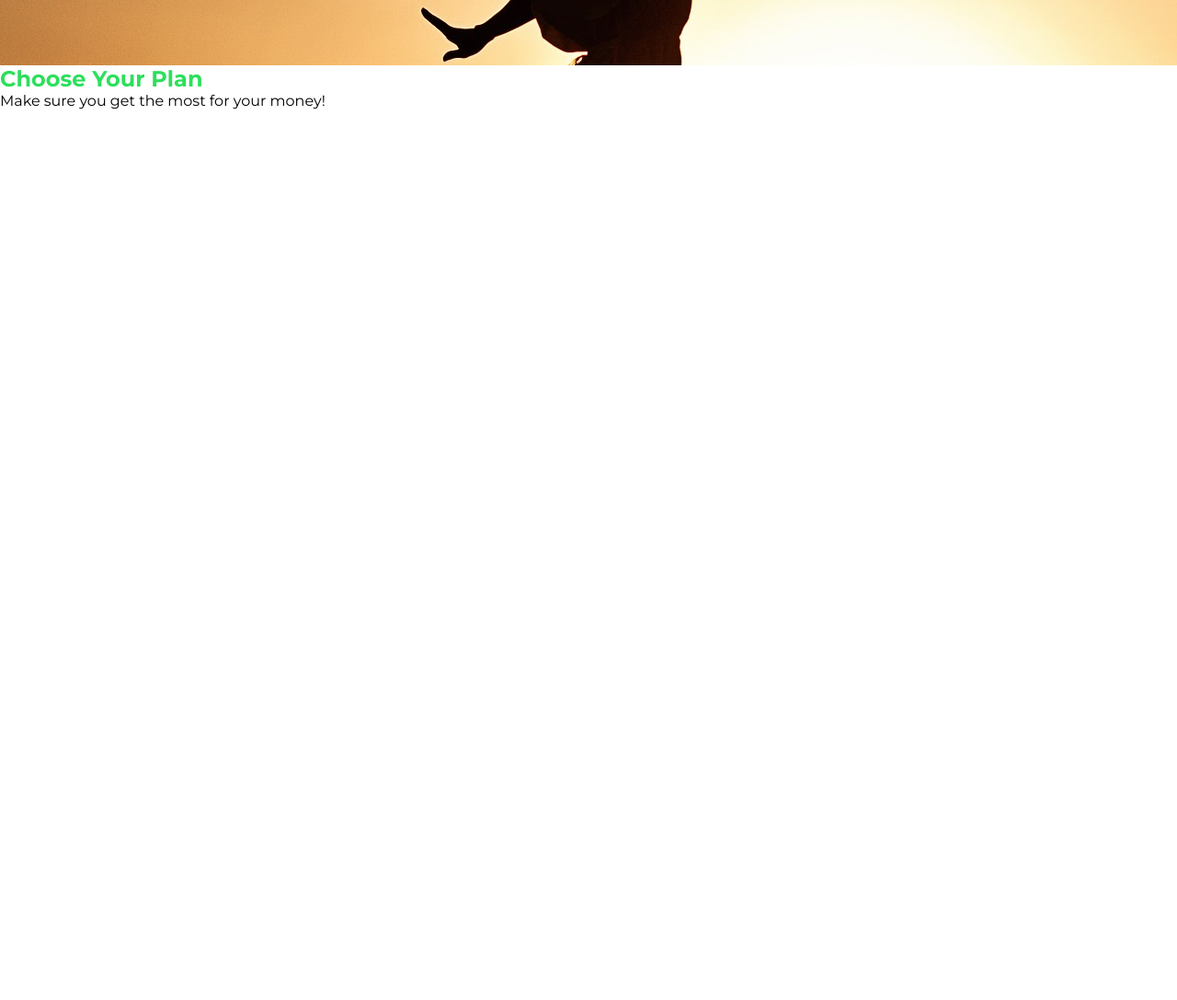
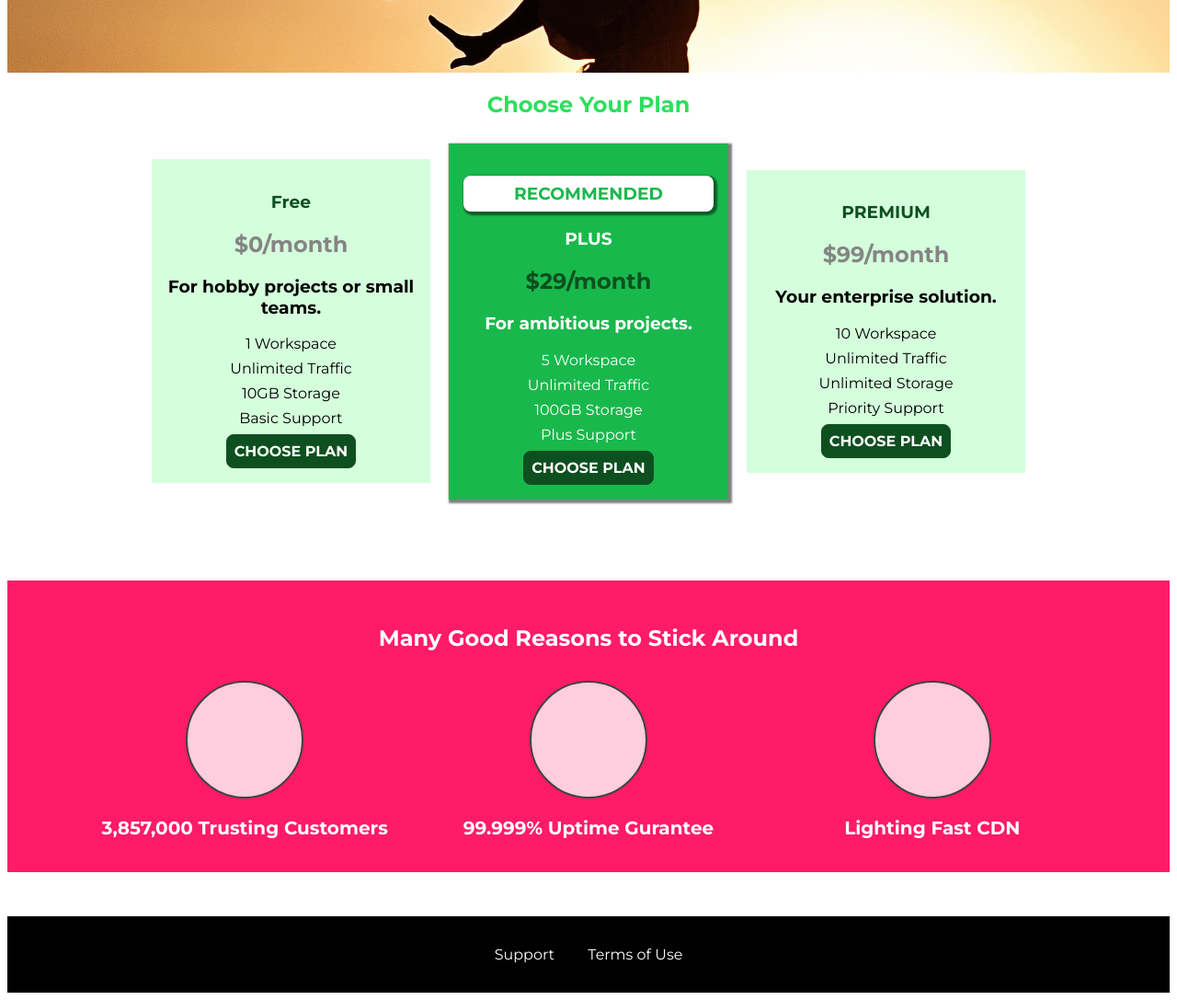
Before and after one commit to sanjaysah101/uHost, a plain HTML site: page index.html in a window 1280 px wide. Shown: the part 500-1587 px from the top of the page at 92% size. Before the commit the page ends 800 px from the top, so only its background shows below. Drawn offline with Linux system fonts and the light colour scheme.

Commit message:
Positioning Elements with CSS

```diff
--- /dev/null
+++ b/css/main.css
@@ -0,0 +1,115 @@
+
+#product-overview {
+  background-image: url("../images/freedom.jpg");
+  width: 100%;
+  height: 528px;
+  padding: 10px;
+}
+
+.section-title {
+  color: #2ddf5c;
+  text-align: center;
+}
+
+#product-overview h1 {
+  color: white;
+  font-family: "Anton", sans-serif;
+}
+
+
+.plan {
+  background-color: #d5ffdc;
+  text-align: center;
+  padding: 16px;
+  margin: 8px;
+  display: inline-block;
+  width: 30%;
+  vertical-align: middle;
+}
+
+.plan__list{
+  width: 80%;
+  margin: auto;
+  text-align: center;
+}
+
+.plan--highlighted {
+  background-color: #19b84c;
+  color: white;
+  box-shadow: 2px 2px 2px 2px rgba(0, 0, 0, 0.5);
+  box-shadow: 2px 2px 2px 2px rgba(0, 0, 0, 0.5);
+}
+
+.plan__annotation {
+  background-color: white;
+  color: #19b84c;
+  padding: 8px;
+  box-shadow: 2px 2px 2px 2px rgba(0, 0, 0, 0.5);
+  border-radius: 8px;
+}
+
+.plan__features {
+  list-style-type: none;
+  margin: 0;
+  padding: 0;
+}
+
+.plan__feature {
+  margin: 8px 0;
+}
+
+.plan__title {
+  color: #0e4f1f;
+}
+
+.plan__price {
+  color: #858585;
+}
+.plan--highlighted .plan__title {
+  color: white;
+}
+
+.plan--highlighted .plan__price {
+  color: #0e4f1f;
+}
+
+
+#key-features {
+  background-color: #ff1b68;
+  margin-top: 80px;
+  padding: 16px;
+}
+
+#key-features .section-title {
+  color: white;
+  margin: 32px;
+}
+
+.key-feature__list{
+  list-style-type: none;
+  margin: 0;
+  padding: 0;
+  text-align: center;
+}
+
+.key-feature {
+  display: inline-block;
+  width: 30%;
+  vertical-align: top;
+}
+
+.key-feature__image {
+  background-color: #ffcede;
+  width: 128px;
+  height: 128px;
+  border: 2px solid #424242;
+  border-radius: 50%;
+  margin: auto;
+}
+
+.key-feature__description {
+  text-align: center;
+  font-weight: bold;
+  color: white;
+  font-size: 20px;
+}
--- /dev/null
+++ b/css/shared.css
@@ -0,0 +1,123 @@
+* {
+  box-sizing: border-box;
+}
+
+body {
+  font-family: "Montserrat", sans-serif;
+}
+
+.main-header {
+  width: 100%;
+  background-color: #2ddf5c;
+  padding: 8px 16px;
+}
+
+.main-header > div {
+  display: inline-block;
+  vertical-align: middle;
+}
+
+.main-header__brand {
+  color: #0e4f1f;
+  text-decoration: none;
+  font-weight: bold;
+  font-size: 22px;
+}
+.main-nav {
+  display: inline-block;
+  text-align: right;
+  width: calc(100% - 74px);
+  vertical-align: middle;
+}
+
+.main-nav__items {
+  margin: 0;
+  padding: 0;
+  list-style-type: none;
+}
+.main-header > nav {
+  display: inline-block;
+}
+
+.main-nav__item {
+  display: inline-block;
+  margin: 0 16px;
+}
+
+.main-nav__item a {
+  text-decoration: none;
+  color: #0e4f1f;
+  padding: 3px;
+}
+
+.main-nav__item a:hover,
+.main-nav__item a:active {
+  color: white;
+  border-bottom: 5px solid white;
+}
+
+.main-nav__item--cta a {
+  color: white;
+  background-color: #ff1b68;
+  padding: 8px 16px;
+  border-radius: 8px;
+}
+
+.main-nav__item--cta a:hover,
+.main-nav__item--cta a:active {
+  color: #ff1b68;
+  background-color: white;
+  border: none;
+}
+
+/* Footer Section Start */
+
+.main-footer{
+  background-color: black;
+  padding: 32px;
+  margin-top: 48px;
+}
+
+.main-footer__links{
+  list-style-type: none;
+  margin: 0;
+  padding: 0;
+  text-align: center;
+}
+
+.main-footer__link{
+  display: inline-block;
+  margin: 0 16px;
+}
+
+.main-footer__link a{
+  color: white;
+  text-decoration: none;
+}
+
+.main-footer__link a:hover,
+.main-footer__link a:active{
+  color: #ccc;
+}
+
+/* shared buttons */
+.button {
+  background-color: #0e4f1f;
+  color: white;
+  font: inherit;
+  border: 1.5px solid #0e4f1f;
+  padding: 8px;
+  border-radius: 8px;
+  font-weight: bold;
+  cursor: pointer;
+}
+
+.button:hover,
+.button:active {
+  background-color: white;
+  color: #0e4f1f;
+}
+
+.button:focus {
+  outline: none;
+}
--- a/css/style.css
+++ /dev/null
@@ -1,90 +0,0 @@
-* {
-    margin: 0;
-    padding: 0;
-    box-sizing: border-box;
-}
-
-body {
-  font-family: "Montserrat", sans-serif;
-}
-
-#product-overview {
-  background-image: url("../images/freedom.jpg");
-  width: 100%;
-  height: 528px;
-  padding: 10px;
-}
-
-.section-title {
-  color: #2ddf5c;
-}
-
-#product-overview h1 {
-  color: white;
-  font-family: "Anton", sans-serif;
-}
-
-.main-header {
-  width: 100%;
-  background-color: #2ddf5c;
-  padding: 8px 16px;
-}
-
-.main-header > div {
-  display: inline-block;
-  vertical-align: middle;
-}
-
-.main-header__brand {
-  color: #0e4f1f;
-  text-decoration: none;
-  font-weight: bold;
-  font-size: 22px;
-}
-.main-nav {
-  display: inline-block;
-  text-align: right;
-  width: calc(100% - 74px);
-  vertical-align: middle;
-}
-
-.main-nav__items {
-  margin: 0;
-  padding: 0;
-  list-style-type: none;
-}
-.main-header > nav {
-  display: inline-block;
-}
-
-.main-nav__item {
-  display: inline-block;
-  margin: 0 16px;
-}
-
-.main-nav__item a {
-  text-decoration: none;
-  color: #0e4f1f;
-  padding: 3px;
-}
-
-.main-nav__item a:hover,
-.main-nav__item a:active {
-  color: white;
-  border-bottom: 5px solid white;
-}
-
-.main-nav__item--cta a{
-    color: white;
-    background-color: #ff1b68;
-    padding: 8px 16px;
-    border-radius: 8px;
-}
-
-.main-nav__item--cta a:hover,
-.main-nav__item--cta a:active{
-    color: #ff1b68;
-    background-color: white;
-    border: none;
-
-}
--- a/index.html
+++ b/index.html
@@ -13,7 +13,8 @@
       href="https://fonts.googleapis.com/css?family=Montserrat:400,700"
       rel="stylesheet"
     />
-    <link rel="stylesheet" href="css/style.css" />
+    <link rel="stylesheet" href="css/shared.css" />
+    <link rel="stylesheet" href="css/main.css" />
   </head>
 
   <body>
@@ -21,9 +22,15 @@
       <div><a href="index.html" class="main-header__brand">uHost</a></div>
       <nav class="main-nav">
         <ul class="main-nav__items">
-          <li class="main-nav__item"><a href="packages/index.html">packages</a></li>
-          <li class="main-nav__item"><a href="customers/index.html">customers</a></li>
-          <li class="main-nav__item main-nav__item--cta"><a href="start-hosting/index.html">Start Hosting</a></li>
+          <li class="main-nav__item">
+            <a href="packages/index.html">packages</a>
+          </li>
+          <li class="main-nav__item">
+            <a href="customers/index.html">customers</a>
+          </li>
+          <li class="main-nav__item main-nav__item--cta">
+            <a href="start-hosting/index.html">Start Hosting</a>
+          </li>
         </ul>
       </nav>
     </header>
@@ -33,8 +40,81 @@
       </section>
       <section id="plans">
         <h1 class="section-title">Choose Your Plan</h1>
-        <p>Make sure you get the most for your money!</p>
+        <div class="plan__list">
+          <article class="plan">
+            <h1 class="plan__title">Free</h1>
+            <h2 class="plan__price">$0/month</h2>
+            <h3>For hobby projects or small teams.</h3>
+            <ul class="plan__features">
+              <li class="plan__feature">1 Workspace</li>
+              <li class="plan__feature">Unlimited Traffic</li>
+              <li class="plan__feature">10GB Storage</li>
+              <li class="plan__feature">Basic Support</li>
+            </ul>
+            <div>
+              <button class="button">CHOOSE PLAN</button>
+            </div>
+          </article>
+          <article class="plan plan--highlighted">
+            <h1 class="plan__annotation">RECOMMENDED</h1>
+            <h1 class="plan__title">PLUS</h1>
+            <h2 class="plan__price">$29/month</h2>
+            <h3>For ambitious projects.</h3>
+            <ul class="plan__features">
+              <li class="plan__feature">5 Workspace</li>
+              <li class="plan__feature">Unlimited Traffic</li>
+              <li class="plan__feature">100GB Storage</li>
+              <li class="plan__feature">Plus Support</li>
+            </ul>
+            <div>
+              <button class="button">CHOOSE PLAN</button>
+            </div>
+          </article>
+          <article class="plan">
+            <h1 class="plan__title">PREMIUM</h1>
+            <h2 class="plan__price">$99/month</h2>
+            <h3>Your enterprise solution.</h3>
+            <ul class="plan__features">
+              <li class="plan__feature">10 Workspace</li>
+              <li class="plan__feature">Unlimited Traffic</li>
+              <li class="plan__feature">Unlimited Storage</li>
+              <li class="plan__feature">Priority Support</li>
+            </ul>
+            <div>
+              <button class="button">CHOOSE PLAN</button>
+            </div>
+          </article>
+        </div>
+      </section>
+      <section id="key-features">
+        <h1 class="section-title">Many Good Reasons to Stick Around</h1>
+        <ul class="key-feature__list">
+          <li class="key-feature">
+            <div class="key-feature__image"></div>
+            <p class="key-feature__description">3,857,000 Trusting Customers</p>
+          </li>
+          <li class="key-feature">
+            <div class="key-feature__image"></div>
+            <p class="key-feature__description">99.999% Uptime Gurantee</p>
+          </li>
+          <li class="key-feature">
+            <div class="key-feature__image"></div>
+            <p class="key-feature__description">Lighting Fast CDN</p>
+          </li>
+        </ul>
       </section>
     </main>
+    <footer class="main-footer">
+      <nav>
+        <ul class="main-footer__links">
+          <li class="main-footer__link">
+            <a href="#">Support</a>
+          </li>
+          <li class="main-footer__link">
+            <a href="#">Terms of Use</a>
+          </li>
+        </ul>
+      </nav>
+    </footer>
   </body>
 </html>
--- /dev/null
+++ b/packages/packages.css
@@ -0,0 +1,66 @@
+main{
+    padding-top: 32px;
+}
+
+.package{
+    width: 80%;
+    margin: 16px 0;
+    border: 4px solid #0e4f1f;
+    border-left: none;
+}
+
+.package:hover,
+.package:active{
+    box-shadow: 2px 2px 4px rgba(0,0,0,0.5);
+    border-color: #ff5454;
+}
+
+.package a{
+    text-decoration: none;
+    color: inherit;
+    display: block;
+    padding: 32px;
+}
+
+.package__subtitle{
+    color: #979797;
+}
+
+.package__info{
+    padding: 16px;
+    border: 1px solid #0e4f1f;
+    font-size: 20px;
+    color: #0e4f1f;
+    background-color: white;
+}
+
+#plus{
+    background-color: rgba(213, 255, 220, 0.95);
+}
+
+#free{
+    background-color: rgba(234, 252, 237, 0.95);
+    float: right;
+    text-align: right;
+    border-right: none;
+    border-left: 4px solid #0e4f1f;
+}
+#free:hover,
+#free:active{
+    border-color: #ff5454;
+}
+#clearfix{
+    clear: both;
+}
+
+#premium{
+    background-color: rgba(14, 79, 31, 0.95);
+}
+
+#premium .package__title{
+    color: white;
+}
+
+#premium .package__subtitle{
+    color: #bbb;
+}
```
Also changed, not shown: packages/index.html (added, +74 -0 lines).
